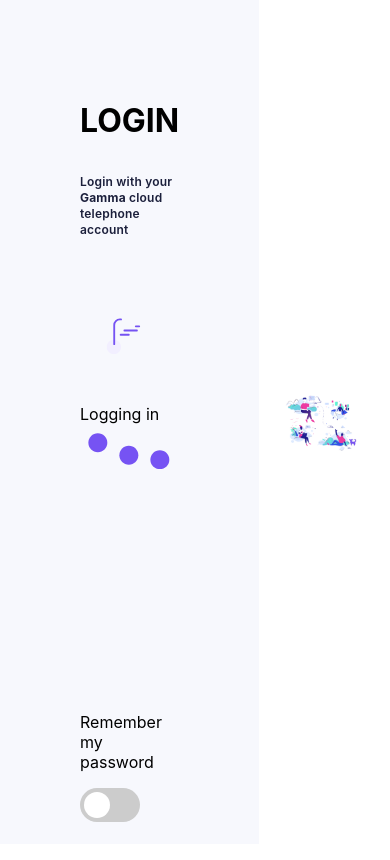
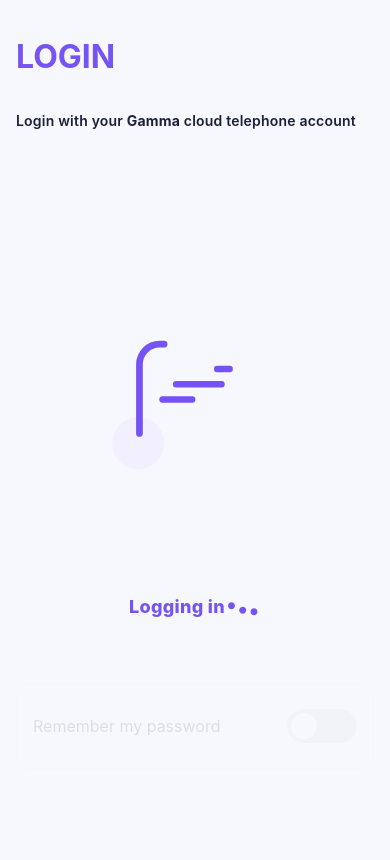
Before and after one commit to Nathanavie/LoginFlow, a React (Create React App) app: page / in a window 390 px wide. Both pictures are taken after typing "Sample", "Sample123" into the empty fields and a click on the button "Login". Shown: the top 860 px of the page. Built offline with nearby package versions, Linux system fonts and the light colour scheme.

Commit message:
Added app CSS for multiple viewports

```diff
--- a/src/App.css
+++ b/src/App.css
@@ -1,11 +1,17 @@
 html {
-  overflow-y: hidden;
+  overflow: hidden;
+  font-family: 'Mulish Regular', serif;
+}
+
+body {
+  width: 100vw;
+  height: 100vh;
 }
 /* Toggle button styling */
 .switch {
   position: relative;
   display: inline-block;
-  width: 60px;
+  width: 70px;
   height: 34px;
 }
 
@@ -40,17 +46,17 @@ html {
 }
 
 input:checked + .slider {
-  background-color: #2196F3;
+  background-color: #7653F3;
 }
 
 input:focus + .slider {
-  box-shadow: 0 0 1px #2196F3;
+  box-shadow: 0 0 1px #7653F3;
 }
 
 input:checked + .slider:before {
-  -webkit-transform: translateX(26px);
-  -ms-transform: translateX(26px);
-  transform: translateX(26px);
+  -webkit-transform: translateX(36px);
+  -ms-transform: translateX(36px);
+  transform: translateX(36px);
 }
 
 .slider.round {
@@ -66,16 +72,19 @@ input:checked + .slider:before {
 #container {
   display: flex;
 }
-
-.formContainer {
-  width: fit-content;
+.formContainer, .loggedInContainer {
+  width: 411px;
+  height: 92.5vh;
   background: #F7F8FD;
-  padding: 5em;
+  padding: 80px 80px 0;
   display: grid;
-  grid-template-columns: auto;
-  grid-template-rows: 30% 60% 30%
+  grid-template-rows: repeat(3, auto);
+  grid-gap: 2em;
 }
 
+.loggedInContainer {
+  display: block;
+}
 /* Form element */
 .formInputContainer {
   font-size: 14px;
@@ -83,13 +92,30 @@ input:checked + .slider:before {
   line-height: 1.29;
   letter-spacing: 0.2px;
   color: #1b1f3b;
-  grid-gap: 10px;
+  grid-gap: 1em;
 }
 
-.form-headings, .form-inputs, .form-footer, form, .formInputContainer {
+.form-headings, .form-inputs, form, .formInputContainer {
   display: flex;
   flex-direction: column;
 }
+
+.form-headings.popIn {
+  animation: popIn 0.3s forwards;
+}
+
+.form-inputs {
+  animation: popIn 0.4s forwards;
+}
+
+.form-footer {
+  animation: popIn 0.5s forwards;
+}
+
+.faded {
+  animation: faded 0.3s forwards
+}
+
 
 .background {
   background-image: url('./assets/login_illustration.png');
@@ -100,7 +126,12 @@ input:checked + .slider:before {
   background-position: center;
 }
 
+.popIn {
+  animation: popIn 0.5s forwards;
+}
+
 input[type="text"], input[type="password"] {
+  max-width: 320px;
   width: 320px;
   height: 44px;
   font-weight: bold;
@@ -109,6 +140,7 @@ input[type="text"], input[type="password"] {
   border-radius: 6px;
   border: solid 2px #7653f3;
   background: #ffffff;
+  padding-left: 1em;
 }
 
 button[type="submit"] {
@@ -119,6 +151,18 @@ button[type="submit"] {
   font-size: 16px;
   font-weight: 800;
   letter-spacing: 0.4px;
+  margin-top: 8em;
+  filter: drop-shadow(2px 40px 20px rgba(118, 83, 243, 0.3));
+  transition: all .3s ease;
+}
+
+button[type="submit"]:hover {
+  cursor: pointer;
+  transform: translateY(-0.6em)
+}
+
+button[type="submit"]:focus {
+  outline: none
 }
 
 .forgotPassword {
@@ -130,11 +174,17 @@ button[type="submit"] {
   margin-top: 0;
 }
 p span {
-  font-weight: bold
+  font-weight: bold;
+  width: 2em;
+}
+
+#dotsP {
+  display: flex;
+  justify-content: center;
 }
 
 .intro {
-  font-size: 12px;
+  font-size: 14px;
   font-weight: 600;
   font-stretch: normal;
   font-style: normal;
@@ -142,3 +192,102 @@ p span {
   letter-spacing: 0.2px;
   color: #1b1f3b;
 }
+
+.form-footer {
+  display: flex;
+  justify-content: space-between;
+  align-items: center;
+  height: fit-content;
+  padding: 1em;
+  border-radius: 10px;
+  border: solid 1px #ecedf8;
+}
+
+h1 {
+  color: #7653f3;
+  font-weight: 700;
+}
+
+#loginAnimation {
+  opacity: 0;
+  animation: fadeIn 0.2s 0.3s forwards;
+}
+
+#loadingAnimation p {
+  height: 22px;
+  font-size: 18px;
+  font-weight: 800;
+  letter-spacing: 0.3px;
+  text-align: center;
+  color: #7653f3;
+  line-height: 1;
+}
+
+#loadingAnimation {
+  display: flex;
+  flex-direction: column;
+  align-content: center;
+  justify-content: center;
+}
+
+@keyframes fadeIn {
+  0% {
+    opacity: 0;
+  }
+  100% {
+    opacity: 1;
+  }
+}
+
+@keyframes popIn {
+  0% {
+    opacity: 0;
+    transform: scale(0);
+  }
+  80% {
+    opacity: 0.8;
+    transform: scale(1.1);
+  }
+  100% {
+    opacity: 1;
+    transform: scale(1);
+  }
+}
+
+@keyframes faded {
+  0% {
+    opacity: 1;
+  }
+  100% {
+    opacity: 0.1;
+  }
+}
+
+@media (max-width: 1024px) {
+  .background {
+    display: none;
+  }
+  html {
+    background: #F7F8FD;
+    max-width: 100vw;
+    position: relative;
+    overflow: hidden;
+  }
+  .formContainer {
+    width: calc(100vw - 30px);
+  }
+  input[type="text"], input[type="password"] {
+    width: inherit;
+    max-width: inherit;
+  }
+}
+
+@media (max-width: 768px) {
+  .formContainer {
+    padding: 1em;
+  }
+
+  button[type="submit"] {
+    margin-top: 5em;
+  }
+}
```
